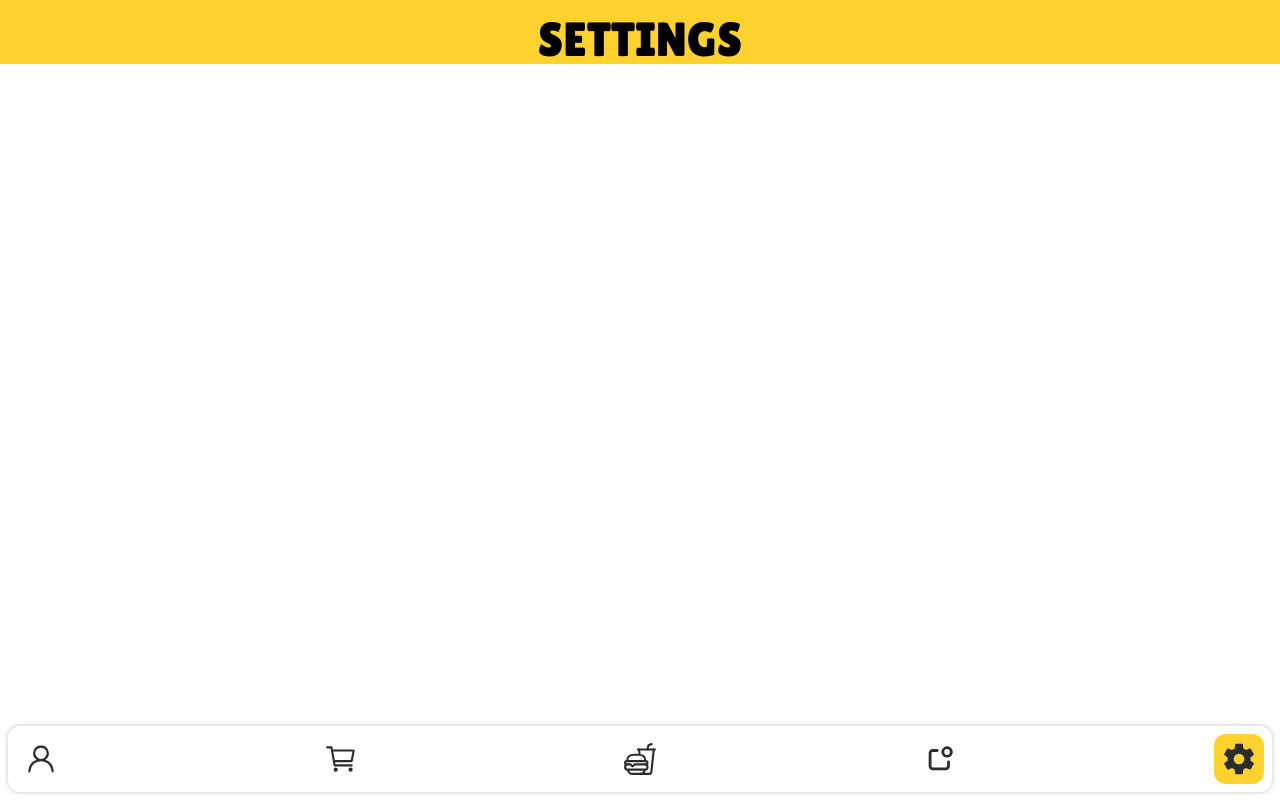
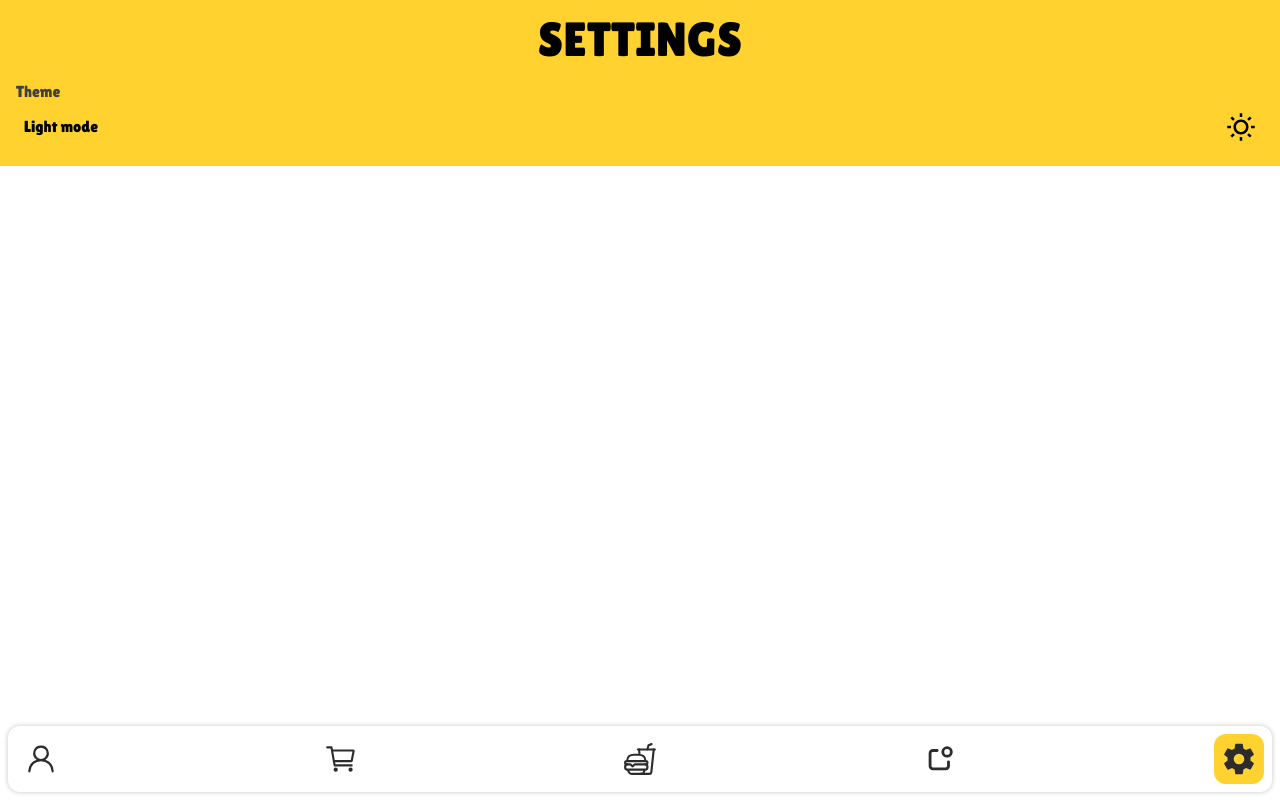
Before and after one commit to mahdibaderloo/fastfood, a React (Vite) app: page /settings in a window 1280 px wide. Built offline with nearby package versions, Linux system fonts and the light colour scheme.

Commit message:
theme for settings

```diff
--- a/src/pages/Settings.jsx
+++ b/src/pages/Settings.jsx
@@ -1,9 +1,22 @@
+import { RiSunLine } from "react-icons/ri";
 import HeaderSettings from "../features/settings/HeaderSettings";
 
 function Settings() {
   return (
     <>
       <HeaderSettings />
+      <main className="overflow-y-scroll p-4">
+        <div>
+          <p className="text-neutral-700">Theme</p>
+          <div className="flex items-center justify-between p-2">
+            <p>Light mode</p>
+            <p>
+              <RiSunLine size={30} />
+              {/* <BsMoonStarsFill /> */}
+            </p>
+          </div>
+        </div>
+      </main>
     </>
   );
 }
```
